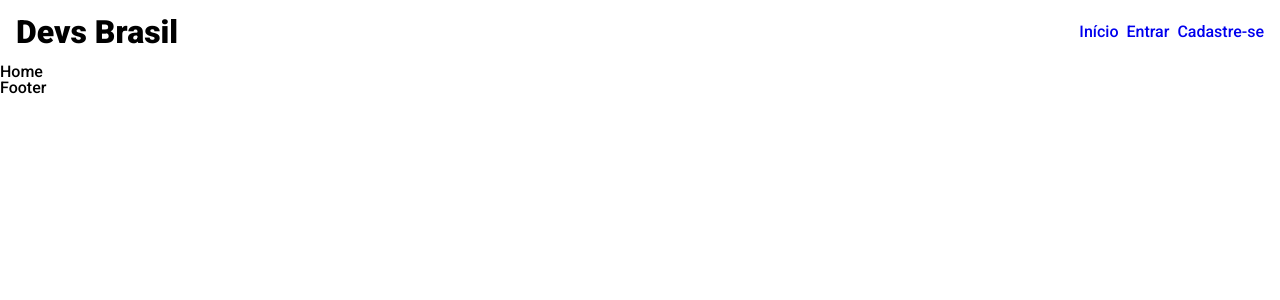
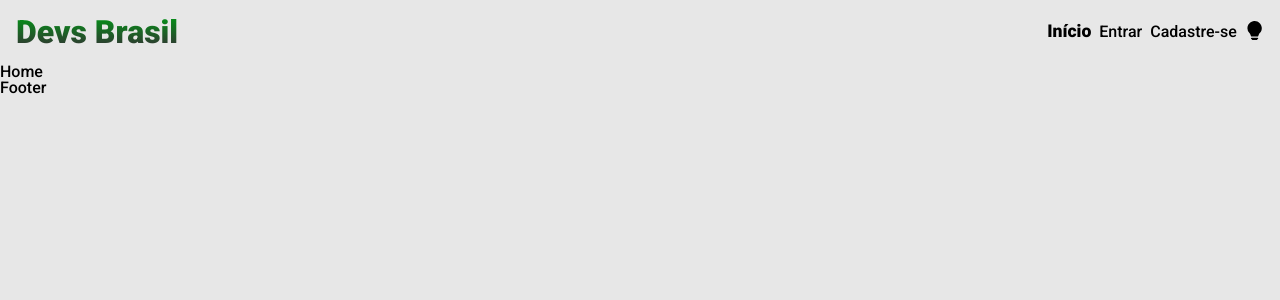
Before and after one commit to matheusvleite/devs-brasil, a React (Vite) app in the folder frontend/: page / in a window 1280 px wide. Shown: the top 300 px of the page. Built offline with nearby package versions, Linux system fonts and the light colour scheme.

Commit message:
Adicionando classes do tema dark e fazendo a função de mudar o tema

```diff
--- a/frontend/index.html
+++ b/frontend/index.html
@@ -11,7 +11,7 @@
     rel="stylesheet">
 </head>
 
-<body>
+<body data-theme="light">
   <div id="root"></div>
   <script type="module" src="/src/main.tsx"></script>
 </body>
--- a/frontend/package.json
+++ b/frontend/package.json
@@ -11,6 +11,7 @@
   "dependencies": {
     "react": "^18.2.0",
     "react-dom": "^18.2.0",
+    "react-icons": "^4.7.1",
     "react-router-dom": "^6.8.1"
   },
   "devDependencies": {
--- a/frontend/src/components/Navbar/Navbar.module.css
+++ b/frontend/src/components/Navbar/Navbar.module.css
@@ -5,13 +5,19 @@
     padding: 1rem;
 }
 
-.navbar span {
+.navbar .logo {
     font-size: 2rem;
     font-weight: 900;
+    text-decoration: none;
+    background: var(--LINEAR-LOGO);
+    -webkit-background-clip: text;
+    background-clip: text;
+    -webkit-text-fill-color: transparent;
 }
 
 .navbar ul {
     display: flex;
+    align-items: center;
 }
 
 .navbar ul li {
@@ -20,4 +26,15 @@
 
 .navbar ul li a {
     text-decoration: none;
+    color: var(--DEFAULT);
+    transition: .5s;
 }
+
+.navbar ul li svg {
+    font-size: 1.2rem;
+    color: var(--DEFAULT);
+}
+
+.navbar ul li a:hover {
+    font-size: 1.1rem;
+}
--- a/frontend/src/components/Navbar/Navbar.tsx
+++ b/frontend/src/components/Navbar/Navbar.tsx
@@ -1,19 +1,39 @@
-import { NavLink } from 'react-router-dom';
+import { Link, NavLink } from 'react-router-dom';
 import styles from './Navbar.module.css';
+import { BsLightbulbFill, BsLightbulbOffFill } from "react-icons/bs";
+import { useState } from 'react';
 
 const Navbar = () => {
+    const [theme, setTheme] = useState(false);
+
+    const handleTheme = () => {
+        const body = document.querySelector('body');
+        let currentTheme = body?.getAttribute('data-theme')!;
+
+        if(currentTheme === 'light') {
+            currentTheme = 'dark';
+            body?.setAttribute('data-theme', currentTheme)
+            setTheme(true)
+            return
+        }
+
+        body?.setAttribute('data-theme', 'light')
+        setTheme(false)
+    }
+
     return (
         <header>
             <nav className={styles.navbar}>
-                <span>Devs Brasil</span>
+                <Link to='/' className={styles.logo}>Devs Brasil</Link>
                 <ul>
                     <li><NavLink to="/">Início</NavLink></li>
                     <li><NavLink to="/login">Entrar</NavLink></li>
                     <li><NavLink to="/signup">Cadastre-se</NavLink></li>
+                    <li>{theme ? <BsLightbulbOffFill onClick={handleTheme}/> : <BsLightbulbFill onClick={handleTheme}/> }</li>
                 </ul>
             </nav>
         </header>
     )
 }
 
-export default Navbar
+export default Navbar;
--- a/frontend/src/index.css
+++ b/frontend/src/index.css
@@ -48,6 +48,25 @@ table {
     border-spacing: 0;
 }
 
+
+[data-theme='light'] {
+    --DEFAULT: #000;
+    --DEFAULT-BACKGROUND: #e7e7e7;
+    --LINEAR-LOGO: -webkit-linear-gradient(#039417, #333);
+}
+
+[data-theme='dark'] {
+    --DEFAULT: #ffffff;
+    --DEFAULT-BACKGROUND: #0f0f0f;
+    --LINEAR-LOGO: -webkit-linear-gradient(#039417, #ffffff);
+}
+
 body {
     font-family: 'Roboto', sans-serif;
+    background-color: var(--DEFAULT-BACKGROUND);
 }
+
+.active {
+    font-size: 1.1rem;
+    font-weight: bold;
+}
```
Also changed, not shown: 1 other file (tests, documents, lock files or other folders).
